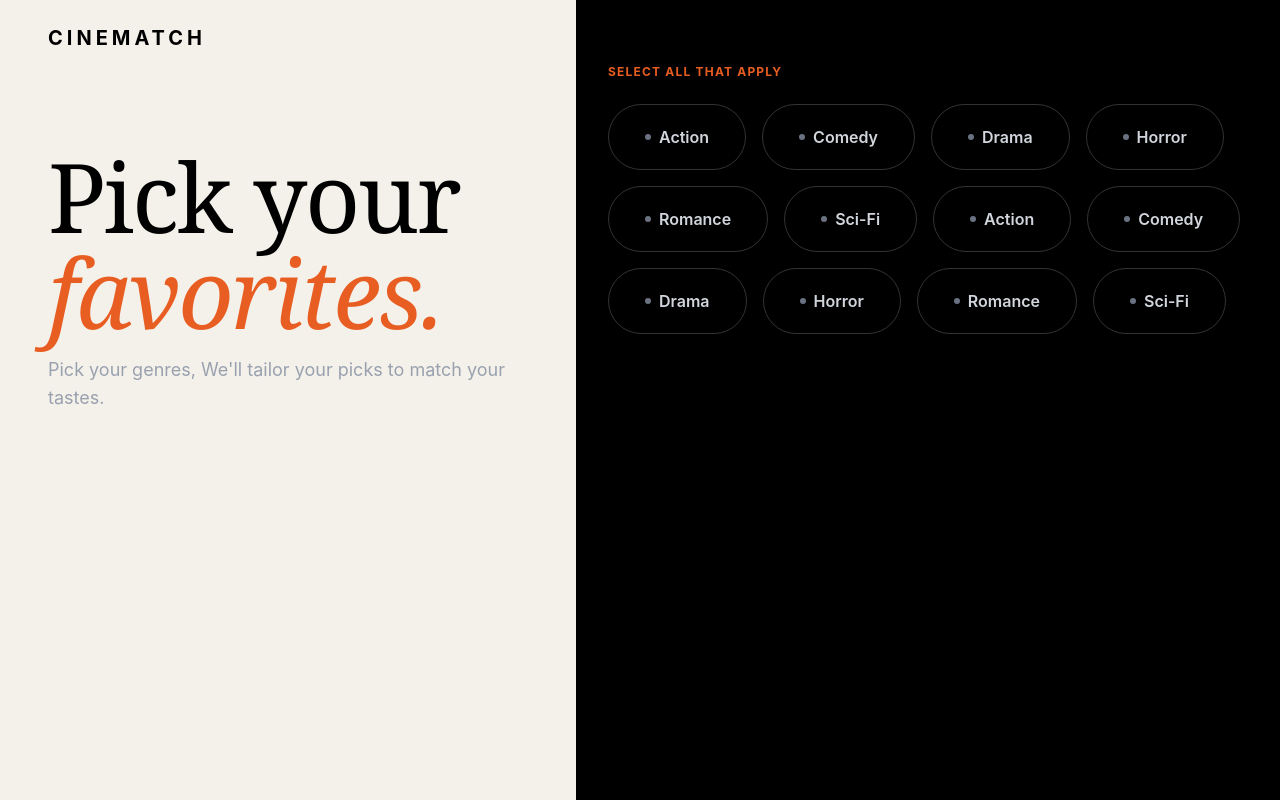
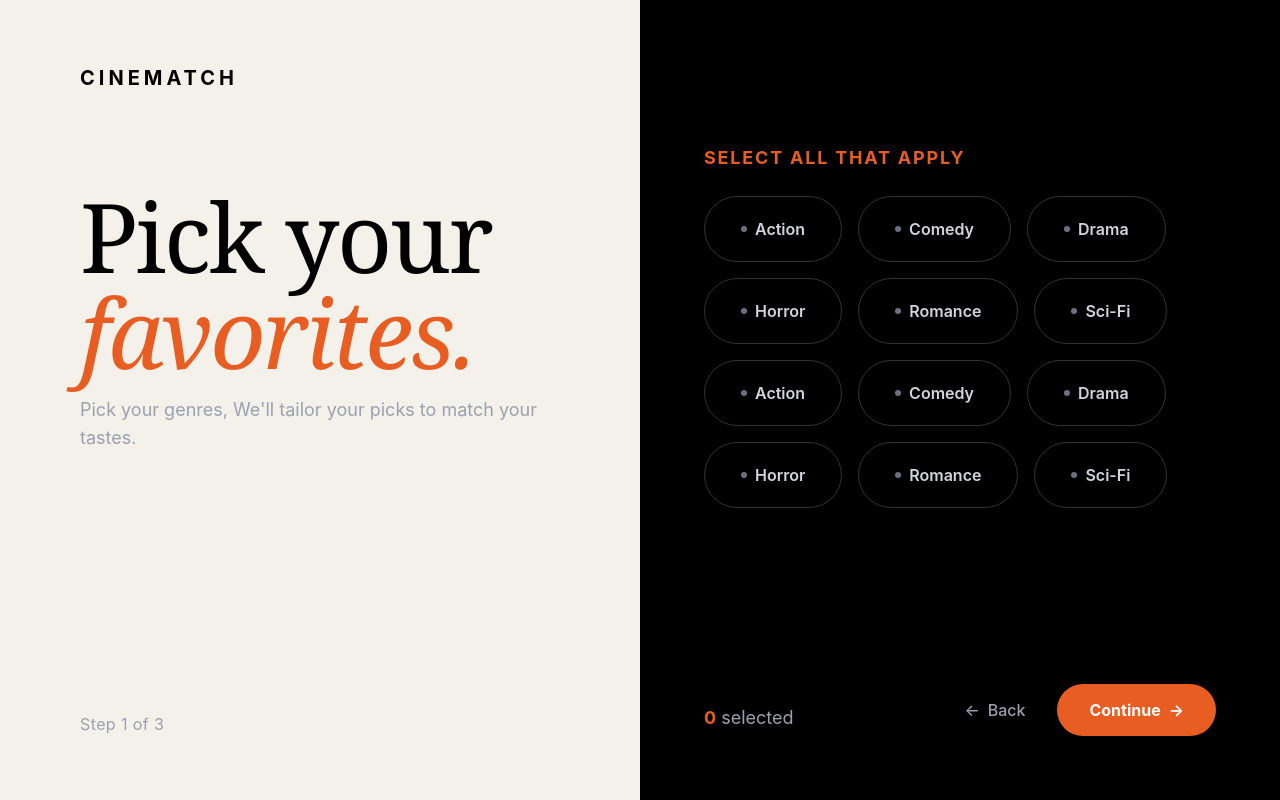
Before and after one commit to SquidDre/cinematch-frontend-web, a React (Vite) app: page /favorites in a window 1280 px wide. Shown: the top 800 px of the page. Built offline with nearby package versions, Linux system fonts and the light colour scheme.

Commit message:
fix styling on favorites.tsx

```diff
--- a/src/pages/signup/favorites.tsx
+++ b/src/pages/signup/favorites.tsx
@@ -22,9 +22,10 @@ const CinematchScreen: React.FC = () => {
   };
 
   return (
-    <div className="min-h-screen text-white font-sans selection:bg-[#E85D22] selection:text-white flex">
+    <div className="flex flex-col min-h-screen font-sans">
+      <div className="flex flex-col lg:flex-row flex-grow">
       {/* Header */}
-      <div className="f justify-between items-center px-8 py-6 border-b border-[#222] bg-[#F4F1EA] w-[45%] flex-col justify-between">
+        <div className="w-full lg:w-1/2 bg-[#F4F1EA] p-8 md:p-16 md:pb-8 flex flex-col relative min-h-[50vh] lg:min-h-0">
           <div className="text-xl font-bold tracking-[0.2em] text-black mb-24 ml-4">
             CINEMATCH
           </div>
@@ -40,7 +41,7 @@ const CinematchScreen: React.FC = () => {
               Pick your genres, We'll tailor your picks to match your tastes.
               </p>
           </div>
-        <div className="text-sm text-gray-400 ml-4 mb-8 mt-120 tracking-wide">
+          <div className="text-md text-gray-400 ml-4 mb-8 mt-auto tracking-wide">
             Step 1 of 3
           </div>
         </div>
@@ -48,9 +49,9 @@ const CinematchScreen: React.FC = () => {
 
 
         {/* Main Content */}
-      <main className="max-w-5xl mx-auto px-8 pt-16 pb-12 bg-black w-[55%]">
+        <div className="w-full lg:w-1/2 bg-black p-8 md:p-16 flex flex-col min-h-[50vh] lg:min-h-0 md:pt-36">
           {/* Eyebrow text */}
-        <p className="text-[#E85D22] text-xs font-bold tracking-widest uppercase mb-6">
+          <p className="text-[#E85D22] text-lg font-bold tracking-widest uppercase mb-6">
             Select all that apply
           </p>
 
@@ -81,7 +82,7 @@ const CinematchScreen: React.FC = () => {
           </div>
 
           {/* Footer Navigation */}
-        <div className="flex flex-col sm:flex-row justify-between items-center gap-6 mt-125">
+          <div className="flex flex-col sm:flex-row justify-between items-center gap-6 mt-auto">
             <div className="text-gray-400 text-lg gap-2 mt-4">
               <span className="text-[#E85D22] font-bold">{selected.length}</span> selected
             </div>
@@ -95,7 +96,8 @@ const CinematchScreen: React.FC = () => {
               </button>
             </div>
           </div>
-      </main>
+        </div>
+      </div>
     </div>
   );
 };
```
Lines whose indentation alone changed are shown as unchanged.
